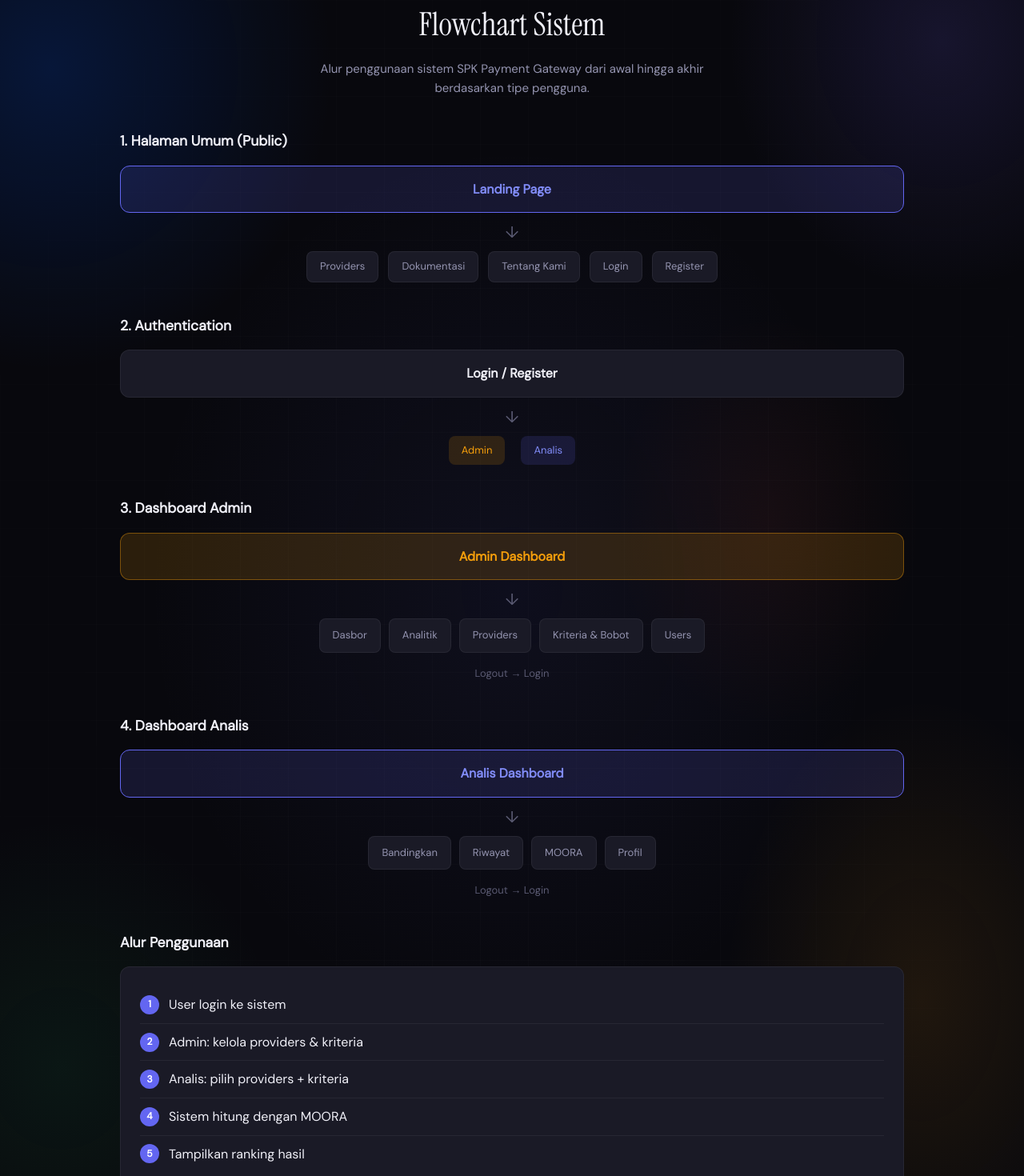
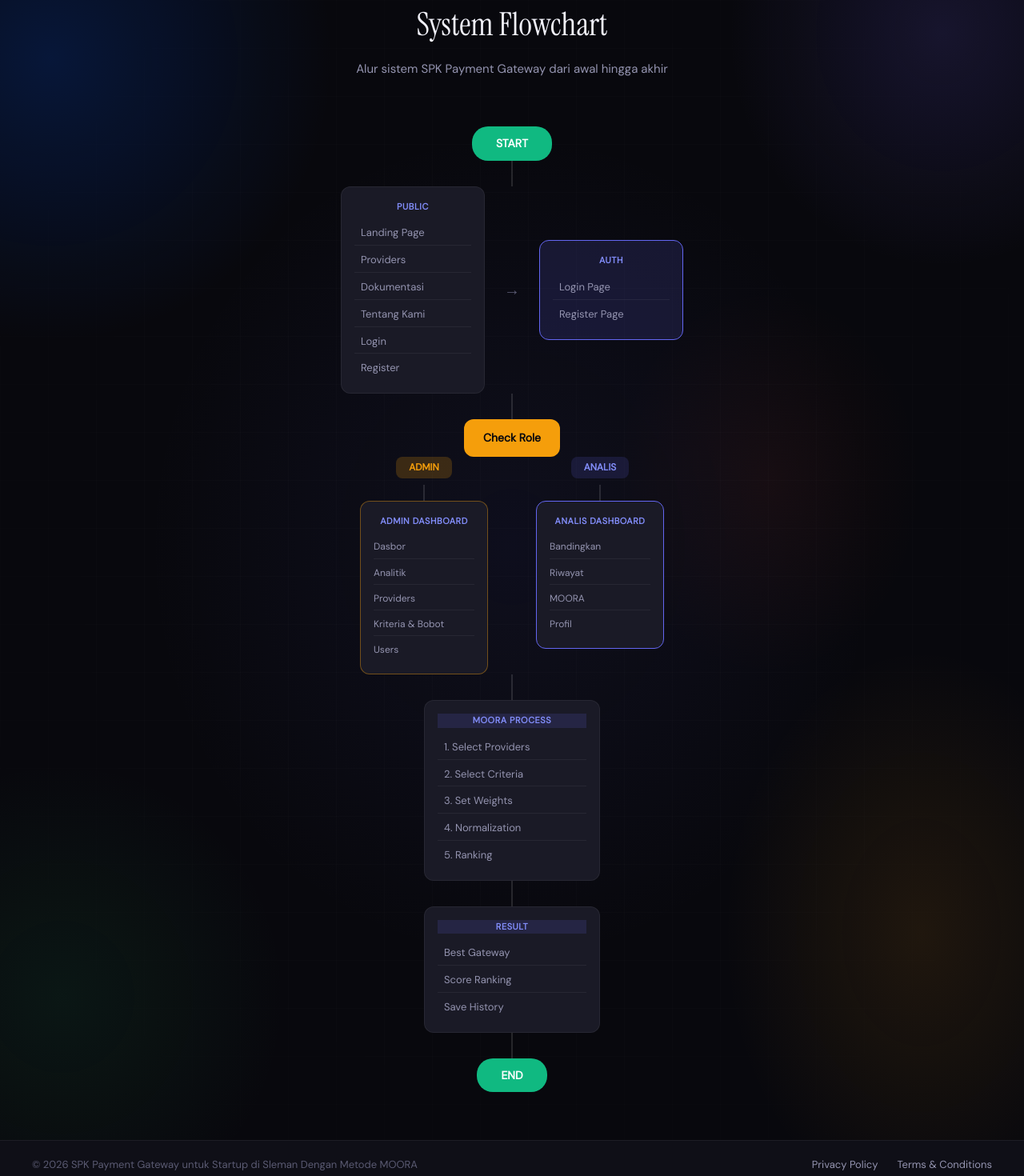
Before and after one commit to pamunqas/spk-app, a Next.js app: page /flowchart in a window 1280 px wide. Shown: the part 120-1590 px from the top of the page at 80% size. Built offline with nearby package versions, Linux system fonts and the light colour scheme.

Commit message:
fix: redesign flowchart as connected system flow from start to end

```diff
--- a/app/flowchart/page.tsx
+++ b/app/flowchart/page.tsx
@@ -11,85 +11,97 @@ export default function FlowchartPage() {
 
       <div className="doc-container">
         <div className="doc-header">
-          <h1>Flowchart Sistem</h1>
-          <p>Alur penggunaan sistem SPK Payment Gateway dari awal hingga akhir berdasarkan tipe pengguna.</p>
+          <h1>System Flowchart</h1>
+          <p>Alur sistem SPK Payment Gateway dari awal hingga akhir</p>
         </div>
 
-        <div className="flowchart">
-          <div className="flow-section">
-            <h2>1. Halaman Umum (Public)</h2>
-            <div className="flow-box blue">Landing Page</div>
-            <div className="flow-arrows">↓</div>
-            <div className="flow-links">
-              <Link href="/providers" className="flow-link">Providers</Link>
-              <Link href="/documentation" className="flow-link">Dokumentasi</Link>
-              <Link href="/developer" className="flow-link">Tentang Kami</Link>
-              <Link href="/login" className="flow-link">Login</Link>
-              <Link href="/register" className="flow-link">Register</Link>
+        <div className="system-flow">
+          <div className="flow-start">
+            <span>START</span>
+          </div>
+          <div className="flow-line-down"></div>
+
+          <div className="flow-box-group">
+            <div className="flow-box-public">
+              <span className="box-title">PUBLIC</span>
+              <div className="box-content">
+                <div className="box-item">Landing Page</div>
+                <div className="box-item">Providers</div>
+                <div className="box-item">Dokumentasi</div>
+                <div className="box-item">Tentang Kami</div>
+                <div className="box-item">Login</div>
+                <div className="box-item">Register</div>
+              </div>
+            </div>
+            <div className="flow-arrow-right">→</div>
+            <div className="flow-box-auth">
+              <span className="box-title">AUTH</span>
+              <div className="box-content">
+                <div className="box-item">Login Page</div>
+                <div className="box-item">Register Page</div>
+              </div>
             </div>
           </div>
 
-          <div className="flow-section">
-            <h2>2. Authentication</h2>
-            <div className="flow-box">Login / Register</div>
-            <div className="flow-arrows">↓</div>
-            <div className="flow-choices">
-              <span className="flow-choice admin">Admin</span>
-              <span className="flow-choice analyst">Analis</span>
+          <div className="flow-line-down"></div>
+          <div className="flow-decision">
+            <span>Check Role</span>
+          </div>
+          <div className="flow-split">
+            <div className="flow-branch">
+              <span className="branch-label admin">ADMIN</span>
+              <div className="flow-line-branch"></div>
+              <div className="flow-admin">
+                <span className="box-title">ADMIN DASHBOARD</span>
+                <div className="box-content small">
+                  <div className="box-item">Dasbor</div>
+                  <div className="box-item">Analitik</div>
+                  <div className="box-item">Providers</div>
+                  <div className="box-item">Kriteria & Bobot</div>
+                  <div className="box-item">Users</div>
+                </div>
+              </div>
+            </div>
+            <div className="flow-branch">
+              <span className="branch-label analyst">ANALIS</span>
+              <div className="flow-line-branch"></div>
+              <div className="flow-analis">
+                <span className="box-title">ANALIS DASHBOARD</span>
+                <div className="box-content small">
+                  <div className="box-item">Bandingkan</div>
+                  <div className="box-item">Riwayat</div>
+                  <div className="box-item">MOORA</div>
+                  <div className="box-item">Profil</div>
+                </div>
+              </div>
             </div>
           </div>
 
-          <div className="flow-section">
-            <h2>3. Dashboard Admin</h2>
-            <div className="flow-box admin">Admin Dashboard</div>
-            <div className="flow-arrows">↓</div>
-            <div className="flow-grid">
-              <Link href="/admin/dashboard" className="flow-menu">Dasbor</Link>
-              <Link href="/admin/analytics" className="flow-menu">Analitik</Link>
-              <Link href="/admin/providers" className="flow-menu">Providers</Link>
-              <Link href="/admin/weights" className="flow-menu">Kriteria & Bobot</Link>
-              <Link href="/admin/users" className="flow-menu">Users</Link>
+          <div className="flow-line-down"></div>
+          <div className="flow-process">
+            <span className="box-title">MOORA PROCESS</span>
+            <div className="box-content">
+              <div className="box-item">1. Select Providers</div>
+              <div className="box-item">2. Select Criteria</div>
+              <div className="box-item">3. Set Weights</div>
+              <div className="box-item">4. Normalization</div>
+              <div className="box-item">5. Ranking</div>
             </div>
-            <div className="flow-logout">Logout → Login</div>
           </div>
 
-          <div className="flow-section">
-            <h2>4. Dashboard Analis</h2>
-            <div className="flow-box analyst">Analis Dashboard</div>
-            <div className="flow-arrows">↓</div>
-            <div className="flow-grid">
-              <Link href="/analyst/compare" className="flow-menu">Bandingkan</Link>
-              <Link href="/analyst/history" className="flow-menu">Riwayat</Link>
-              <Link href="/analyst/algorithm" className="flow-menu">MOORA</Link>
-              <Link href="/analyst/profile" className="flow-menu">Profil</Link>
+          <div className="flow-line-down"></div>
+          <div className="flow-result">
+            <span className="box-title">RESULT</span>
+            <div className="box-content">
+              <div className="box-item">Best Gateway</div>
+              <div className="box-item">Score Ranking</div>
+              <div className="box-item">Save History</div>
             </div>
-            <div className="flow-logout">Logout → Login</div>
           </div>
 
-          <div className="flow-section">
-            <h2>Alur Penggunaan</h2>
-            <div className="flow-steps">
-              <div className="flow-step">
-                <span className="step-num">1</span>
-                <span>User login ke sistem</span>
-              </div>
-              <div className="flow-step">
-                <span className="step-num">2</span>
-                <span>Admin: kelola providers & kriteria</span>
-              </div>
-              <div className="flow-step">
-                <span className="step-num">3</span>
-                <span>Analis: pilih providers + kriteria</span>
-              </div>
-              <div className="flow-step">
-                <span className="step-num">4</span>
-                <span>Sistem hitung dengan MOORA</span>
-              </div>
-              <div className="flow-step">
-                <span className="step-num">5</span>
-                <span>Tampilkan ranking hasil</span>
-              </div>
-            </div>
+          <div className="flow-line-down"></div>
+          <div className="flow-end">
+            <span>END</span>
           </div>
         </div>
       </div>
--- a/app/globals.css
+++ b/app/globals.css
@@ -822,6 +822,56 @@ body { font-family: var(--font-body); background: var(--bg); color: var(--text);
   display: flex; align-items: center; justify-content: center; font-size: 12px; font-weight: 600; flex-shrink: 0;
 }
 
+/* ======== SYSTEM FLOWCHART ======== */
+.system-flow { display: flex; flex-direction: column; align-items: center; gap: 0; padding: 20px 0; }
+.flow-start, .flow-end {
+  background: var(--green); color: white; padding: 10px 30px; border-radius: 20px;
+  font-weight: 600; font-size: 14px;
+}
+.flow-line-down { width: 2px; height: 32px; background: var(--border-2); }
+.flow-box-group { display: flex; align-items: center; gap: 24px; }
+.flow-box-public, .flow-box-auth {
+  background: var(--surface); border: 1px solid var(--border); border-radius: var(--r); padding: 16px;
+  min-width: 180px;
+}
+.flow-box-auth { border-color: var(--primary); background: var(--primary-dim); }
+.flow-arrow-right { font-size: 20px; color: var(--text-3); }
+.flow-decision {
+  background: var(--gold); color: var(--bg); padding: 12px 24px; border-radius: var(--r);
+  font-weight: 600; font-size: 14px;
+}
+.flow-split { display: flex; gap: 60px; }
+.flow-branch { display: flex; flex-direction: column; align-items: center; }
+.branch-label {
+  padding: 4px 16px; border-radius: var(--r-sm); font-size: 12px; font-weight: 600; margin-bottom: 8px;
+}
+.branch-label.admin { background: rgba(245,158,11,0.2); color: var(--gold); }
+.branch-label.analyst { background: var(--primary-dim); color: var(--primary-light); }
+.flow-line-branch { width: 2px; height: 20px; background: var(--border-2); }
+.flow-admin, .flow-analis {
+  background: var(--surface); border: 1px solid var(--border); border-radius: var(--r); padding: 16px;
+  min-width: 160px;
+}
+.flow-admin { border-color: rgba(245,158,11,0.4); }
+.flow-analis { border-color: var(--primary); }
+.flow-process, .flow-result {
+  background: var(--surface); border: 1px solid var(--border); border-radius: var(--r); padding: 16px;
+  min-width: 220px;
+}
+.flow-process .box-title, .flow-result .box-title { background: var(--primary-dim); }
+.box-title {
+  display: block; text-align: center; font-size: 11px; font-weight: 600;
+  text-transform: uppercase; letter-spacing: 0.05em; color: var(--primary-light);
+  margin-bottom: 10px;
+}
+.box-content { display: flex; flex-direction: column; gap: 4px; }
+.box-content.small .box-item { font-size: 12px; padding: 4px 0; }
+.box-item {
+  font-size: 13px; color: var(--text-2); padding: 4px 8px;
+  border-bottom: 1px solid var(--border);
+}
+.box-item:last-child { border-bottom: none; }
+
 @media (max-width: 900px) {
   .landing-hero { grid-template-columns: 1fr; text-align: center; }
   .landing-hero-content p { margin: 0 auto 32px; }
--- a/components/LandingNav.tsx
+++ b/components/LandingNav.tsx
@@ -33,7 +33,6 @@ export default function LandingNav() {
       </div>
       <div className="landing-nav-links">
         <Link href="/providers" className={isActive('/providers') ? 'active' : ''}>Providers</Link>
-        <Link href="/flowchart" className={isActive('/flowchart') ? 'active' : ''}>Flowchart</Link>
         <Link href="/documentation" className={isActive('/documentation') ? 'active' : ''}>Dokumentasi</Link>
         <Link href="/developer" className={isActive('/developer') ? 'active' : ''}>Tentang Kami</Link>
         <Link href="/login" className="btn-login-nav">Masuk</Link>
```
